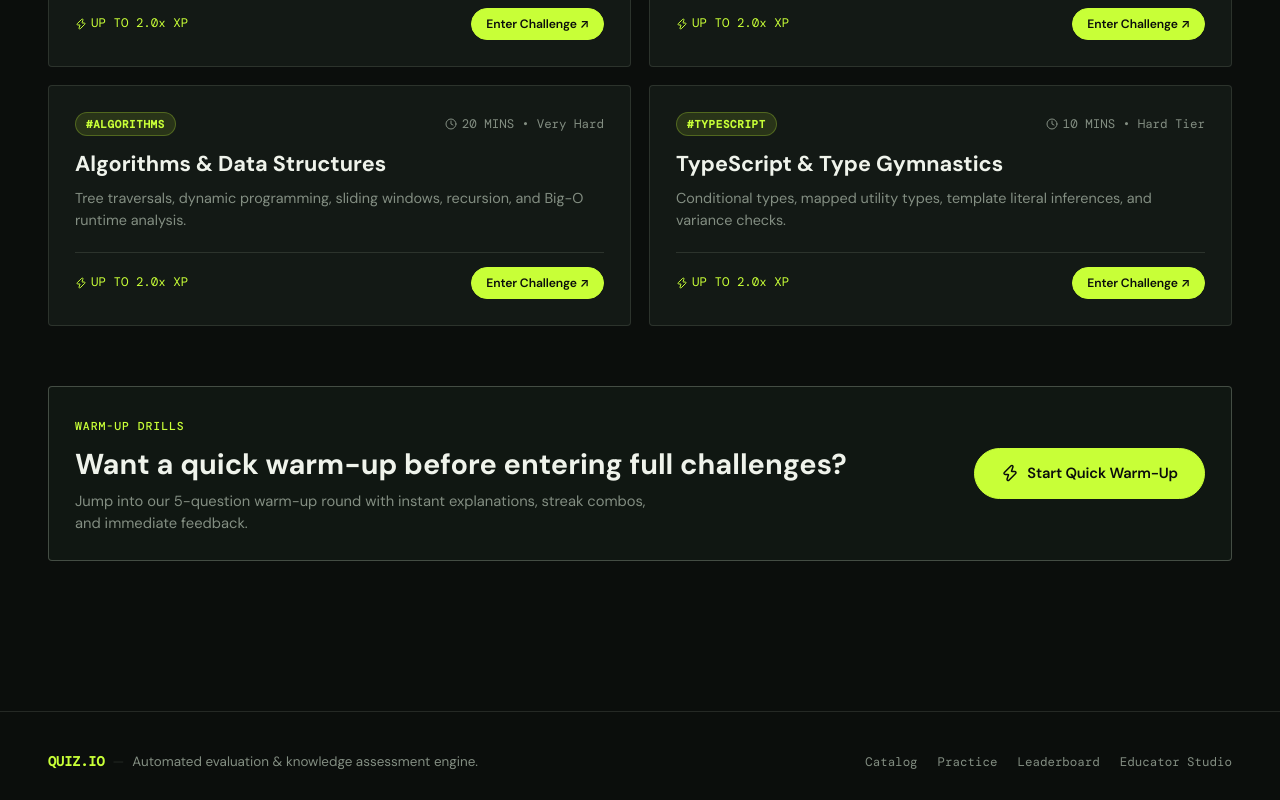
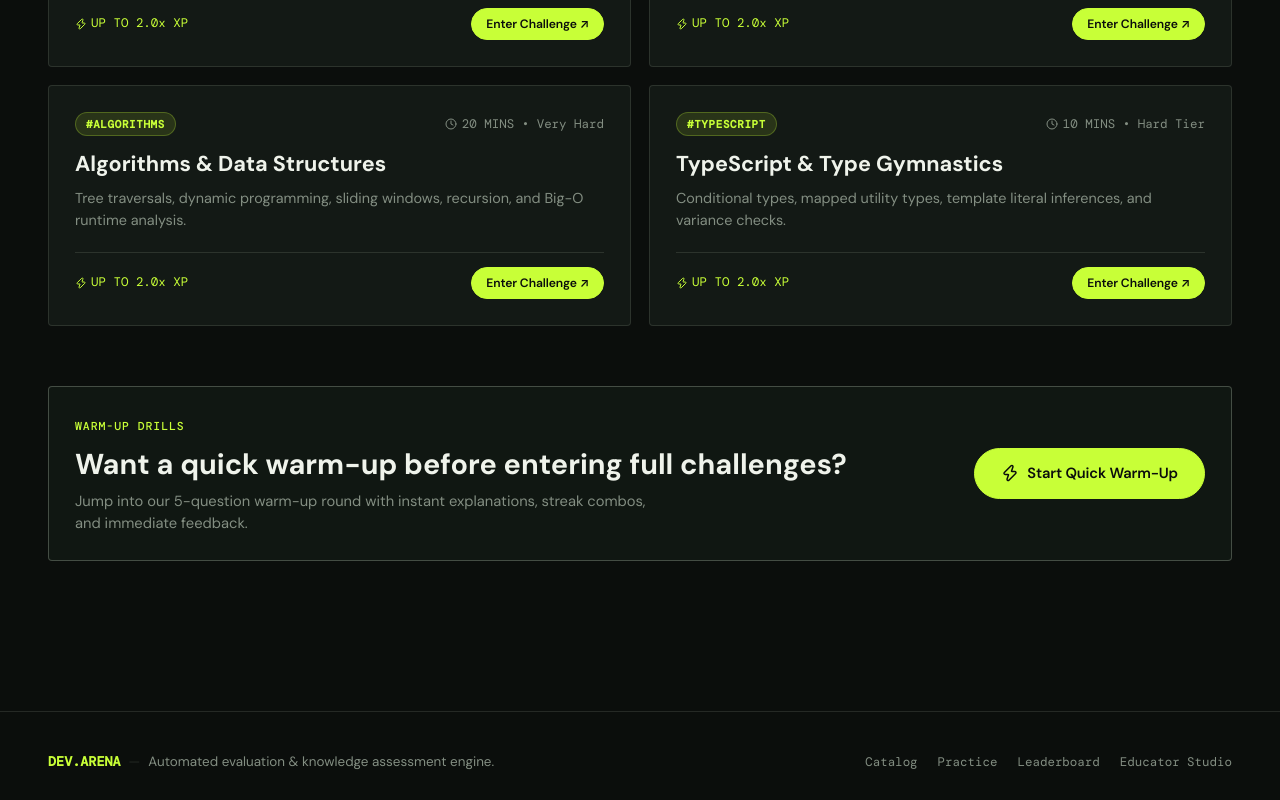
Before and after one commit to Nahom-prog/Dev-Arena, a React (Vite) app in the folder client/: page / in a window 1280 px wide. Shown: the part 1151-1951 px from the top of the page. Built offline with nearby package versions, Linux system fonts and the light colour scheme; no server answers; a web font is replaced by a local one.

Commit message:
Update footer branding to DEV.ARENA

```diff
--- a/client/src/components/Footer.jsx
+++ b/client/src/components/Footer.jsx
@@ -5,7 +5,7 @@ export default function Footer() {
     <footer className="app-footer">
       <div className="wrap footer-inner">
         <div>
-          <span className="mono" style={{ color: 'var(--lime)', fontWeight: 700 }}>QUIZ.IO</span>
+          <span className="mono" style={{ color: 'var(--lime)', fontWeight: 700 }}>DEV.ARENA</span>
           <span style={{ margin: '0 8px', color: 'var(--border)' }}>—</span>
           <span>Automated evaluation & knowledge assessment engine.</span>
         </div>
```
